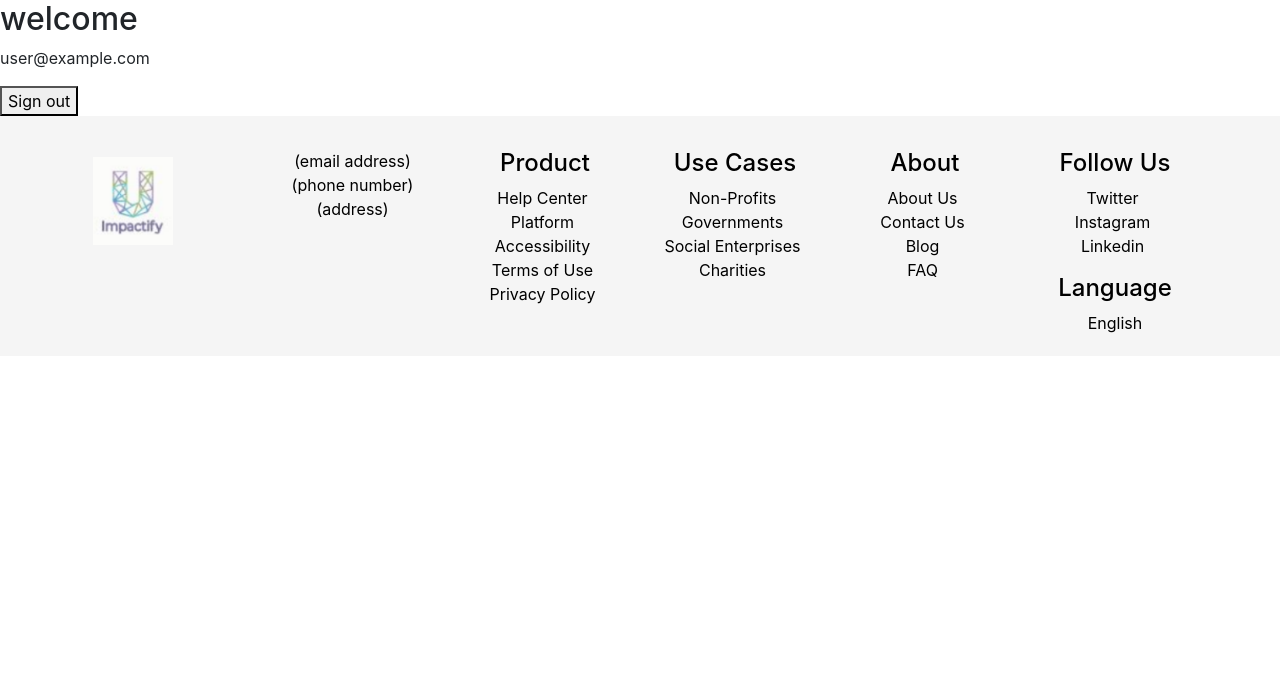
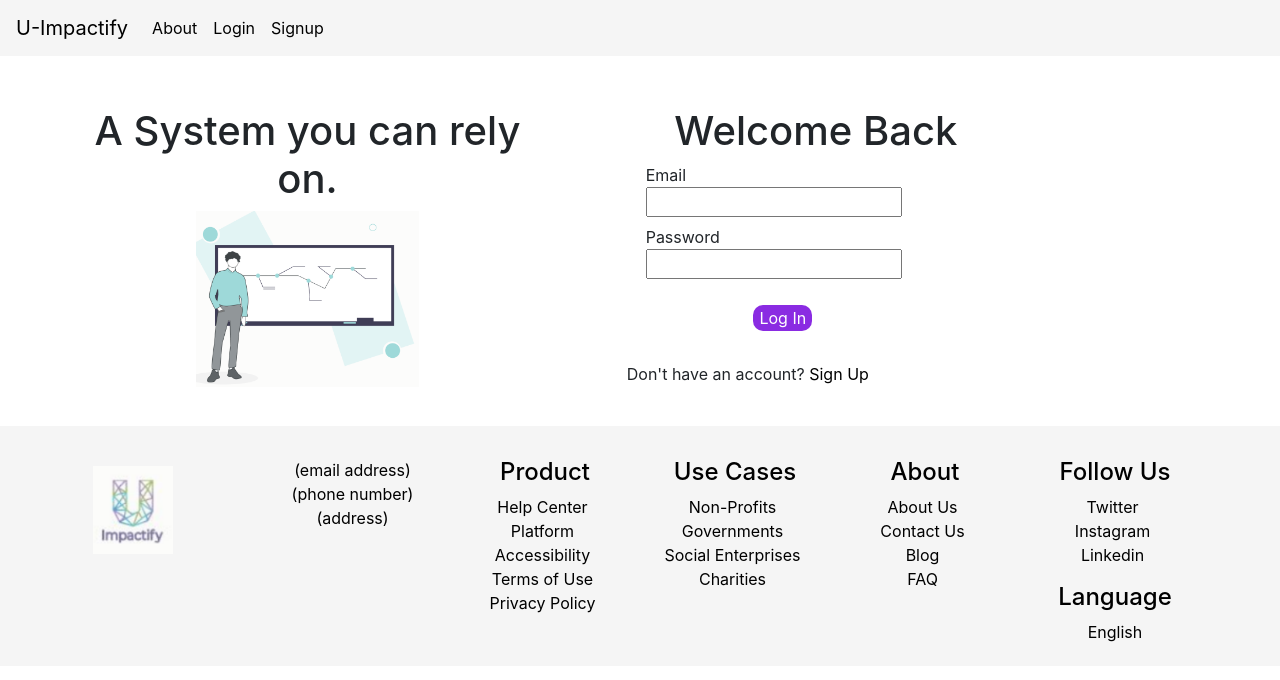
Before and after one commit to SahilHakimiUofT/UImpactifyMernSite, a React (Create React App) app in the folder u-impactify/: page /login in a window 1280 px wide. Before the commit this address led to /homecc. Shown: the top 680 px of the page. Built offline with nearby package versions, Linux system fonts and the light colour scheme; no server answers; sample sign-in values are in the browser's storage.

Commit message:
TBD-45 redirect to correct dashboard after logging in/signing up (#20)
* TBD-45 redirect to correct dashboard after logging in/signing up

* TBD-45 remove unecessary routes

```diff
--- a/u-impactify/src/App.js
+++ b/u-impactify/src/App.js
@@ -8,12 +8,25 @@ import signup from './components/signup.component';
 import login from './components/login'
 import Consultant from './components/consultant'
 import Learner from './components/learner'
-import { AuthProvider } from './Auth';
+import { AuthProvider, AuthContext } from './Auth';
 import PrivateRoute from './PrivateRoute';
 import { Test } from './components/test'
+
+const DashboardRoute = () => {
+  const { userType } = React.useContext(AuthContext);
+  let component = null;
+  if (userType === 'learner') {
+    component = Learner;
+  } else if (userType === 'consultant') {
+    component = Consultant;
+  }
+
+  return (
+    <Route path="/dashboard" exact component={component} />
+  )
+}
+
 class App extends Component {
-
-
     render() {
         return (
             <AuthProvider>
@@ -24,8 +37,7 @@ class App extends Component {
                         <Route path="/about" exact component={about} />
                         <Route path="/signup" exact component={signup} />
                         <Route path="/login" exact component={login} />
-                        <Route path="/consultant" exact component={Consultant} />
-                        <Route path="/learner" exact component={Learner} />
+                        <DashboardRoute />
                     </div>
                 </Router>
             </AuthProvider>
--- a/u-impactify/src/Auth.js
+++ b/u-impactify/src/Auth.js
@@ -6,6 +6,7 @@ export const AuthContext = React.createContext();
 
 export const AuthProvider = ({ children }) => {
     const [currentUser, setCurrentUser] = useState(null);
+    const [userType, setUserType] = useState('');
 
     useEffect(() => {
         app.auth().onAuthStateChanged(setCurrentUser);
@@ -14,7 +15,9 @@ export const AuthProvider = ({ children }) => {
     return (
         <AuthContext.Provider
             value={{
-                currentUser
+                currentUser,
+                userType,
+                setUserType,
             }}
         >
             {children}
--- a/u-impactify/src/components/login.js
+++ b/u-impactify/src/components/login.js
@@ -9,8 +9,6 @@ import './login.css';
 
 
 const Login = ({history}) => {
-    //const {currentUserId, setCurrentUserId} = useContext(UserContext);
-
     const handleLogin = useCallback(
         async event => {
             event.preventDefault();
@@ -20,13 +18,14 @@ const Login = ({history}) => {
                 await app
                     .auth()
                     .signInWithEmailAndPassword(email.value, password.value);
-                fetch(`http://localhost:5000/users/${email.value}`, {
+                await fetch(`http://localhost:5000/users/${email.value}`, {
                     method: 'GET',
                 })
                 .then(response => response.json())
+                .then(data => setUserType(data.userType))
                 //.then(data => setCurrentUserId(data.email));
                 //console.log(currentUserId);
-                history.push("/homecc");
+                history.push("/dashboard");
             }
             catch (error) {
                 alert(error);
@@ -34,10 +33,11 @@ const Login = ({history}) => {
         }, [history]
     );
 
-    const { currentUser } = useContext(AuthContext);
-    if (currentUser)
+    const { currentUser, setUserType, userType } = useContext(AuthContext) || {};
+    if (currentUser && userType)
     {
-        return <Redirect to="/homecc"/>
+      console.log(currentUser);
+        return <Redirect to="/dashboard"/>
     }
 
     return (
--- a/u-impactify/src/components/signup.component.js
+++ b/u-impactify/src/components/signup.component.js
@@ -5,17 +5,18 @@ import app from "../config/firebase"
 import { withRouter } from 'react-router';
 import singup_photo from '../images/sign.png';
 import './Signup.css';
+import { AuthContext } from '../Auth';
 
 
 const SignUp = ( { history }) => {
-
+    const { setUserType } = React.useContext(AuthContext);
     const handleSignUp = useCallback(async event => {
         event.preventDefault();
         const { _id, password, type } = event.target.elements;
 
         console.log(_id.value);
         console.log(type.value);
-
+        setUserType(type.value);
         let databody = {
             "_id": _id.value,
             "userType": type.value,
@@ -38,7 +39,7 @@ const SignUp = ( { history }) => {
             })
             .then(res => res.json())
             .then(data => console.log(data));
-            history.push("/homecc");
+            history.push("/dashboard");
         } catch (error)
         {
             alert(error);
```
